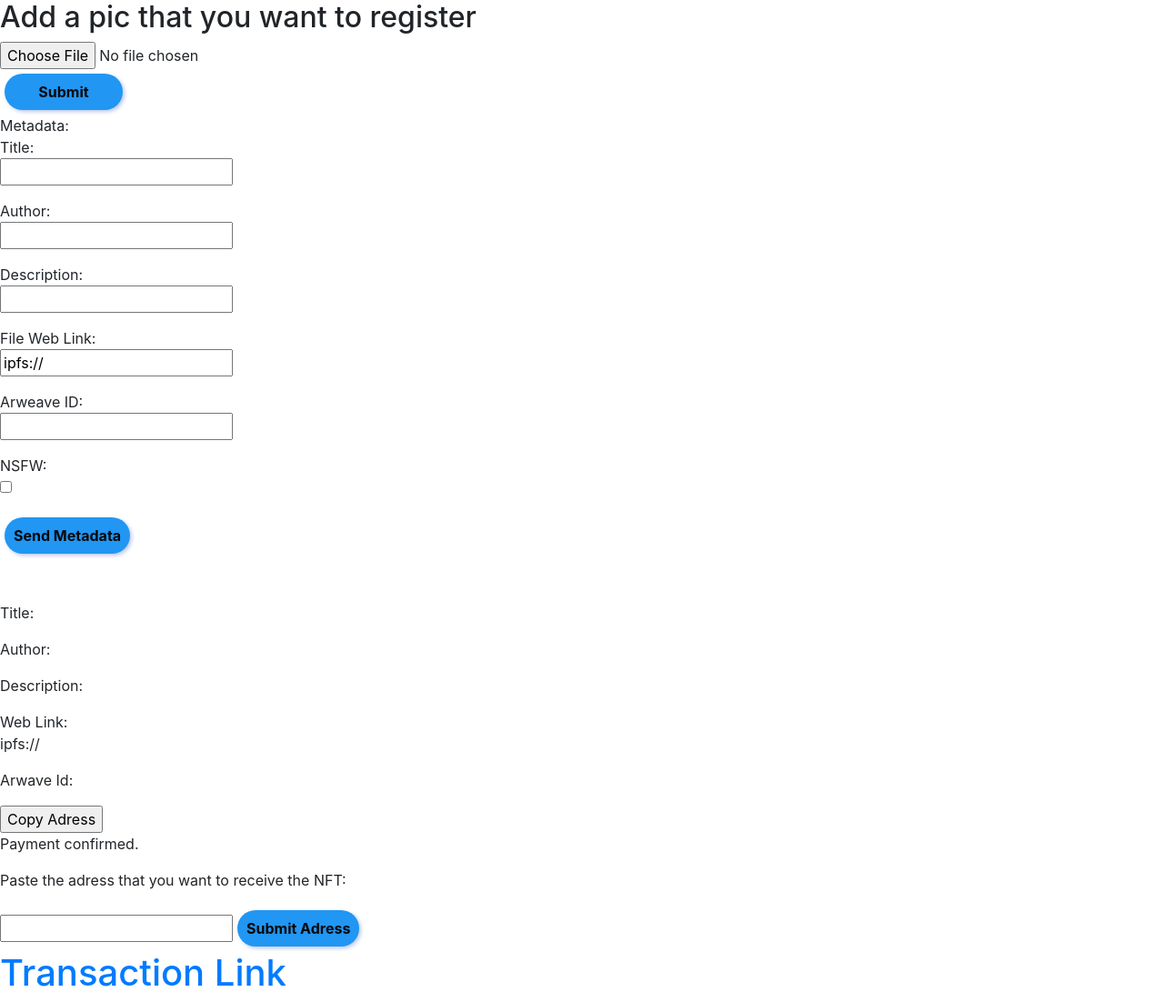
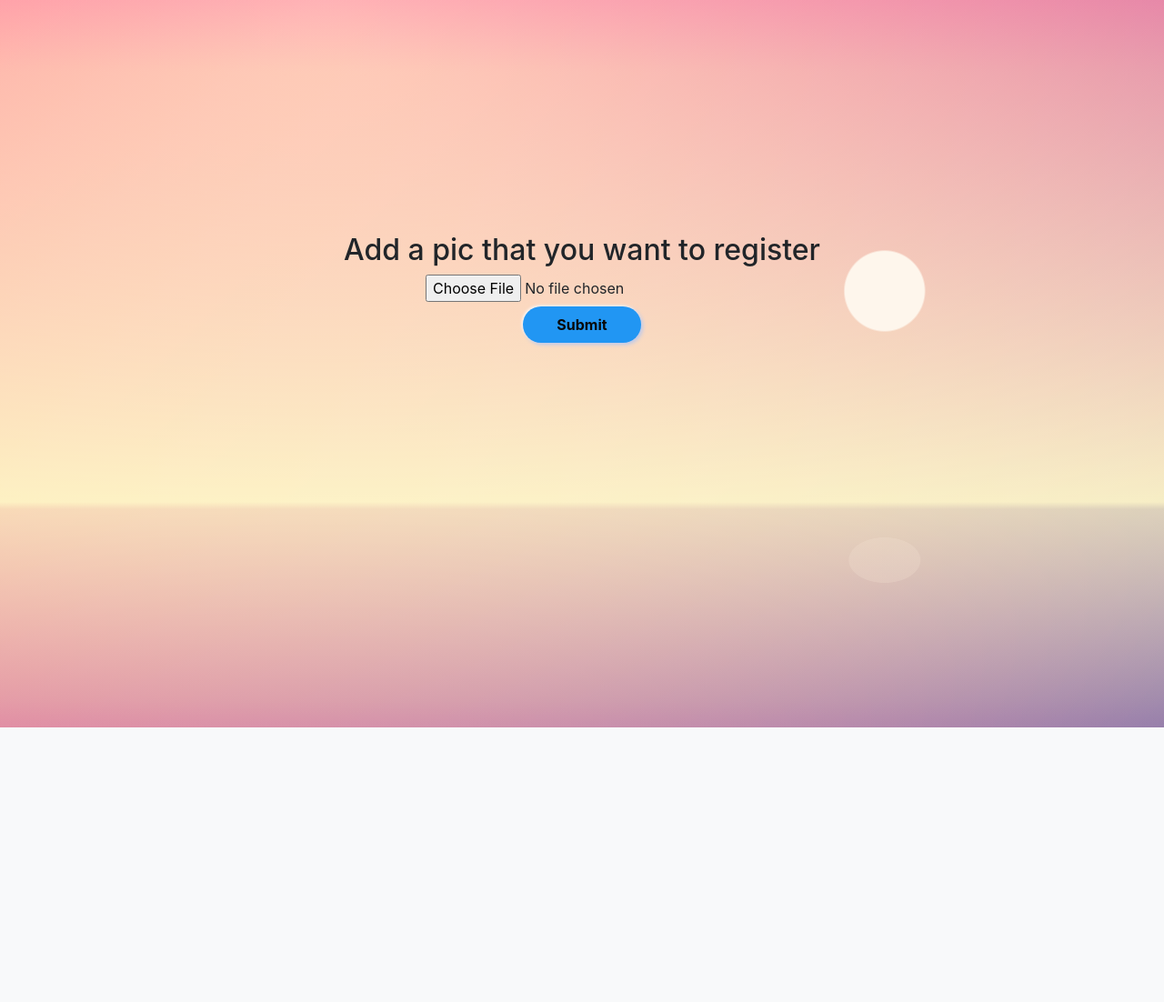
Before and after one commit to MarceloArraes/AdaMinterFinalCs50Harvard, a Django app: page /upload in a window 1280 px wide. Shown: the part 56-1158 px from the top of the page at 91% size. After the commit the page ends 856 px from the top, so only its background shows below. Run offline with Django 3.2, Linux system fonts and the light colour scheme; some libraries are stand-ins or nearby versions.

Commit message:
Improved the looks of the minter, and changed the link to upload

```diff
--- a/minter/nftminter/static/nftminter/styles.css
+++ b/minter/nftminter/static/nftminter/styles.css
@@ -41,7 +41,7 @@ button:active {
   grid-template-areas:
     "div1 div4 div3"
     "div5 div5 div6"
-    "div5 div5 div6";
+    ". . .";
 }
 
 .div1 {
@@ -138,9 +138,64 @@ button:active {
     linear-gradient(180deg, #cd6e8a 0%, #f5eab0 69%, #d6c8a2 70%, #a2758d 100%);
   background-blend-mode: normal, normal, screen, overlay, normal;
 }
+* {
+  box-sizing: border-box;
+}
+body {
+  margin: 0;
+  padding: 0;
+}
+.image-container {
+  height: 100vh;
+  width: 100vw;
+  background: radial-gradient(
+    ellipse farthest-side at 76% 77%,
+    rgba(245, 228, 212, 0.25) 4%,
+    rgba(255, 255, 255, 0) calc(4% + 1px)
+  ),
+  radial-gradient(circle at 76% 40%, #fef6ec 4%, rgba(255, 255, 255, 0) 4.18%),
+  linear-gradient(135deg, #ff0000 0%, #000036 100%),
+  radial-gradient(ellipse at 28% 0%, #ffcfac 0%, rgba(98, 149, 144, 0.5) 100%),
+  linear-gradient(180deg, #cd6e8a 0%, #f5eab0 69%, #d6c8a2 70%, #a2758d 100%);
+background-blend-mode: normal, normal, screen, overlay, normal;
 
-/* .metadata-container,
-.payment-container {
+}
+
+.image_form{
+  padding-top: 20%;
+  outline: 10% solid var(--color-primary-dark);
+  box-shadow: 200px;
+  border-radius: 10px;
+  text-align: center;
+  align-self: center;
+  align-items: center;
+  justify-content: center;
+}
+
+.upload{
+  padding-top: 10%;
+  text-align: center;
+  align-self: center;
+  align-items: center;
+  justify-content: center;
+}
+/*  .projectCreate{
+  align-self: center;
+  align-items: center;
+  justify-content: center;
+}  */
+
+.useradress-container, .payment-container, .metadata-container, .transaction_link, .small_output{
   display: none;
+  padding: 2%;
 }
- */
+.output{
+  background-color: white;
+  box-shadow: 0 4px 8px 0 rgba(0, 0, 0, 0.2), 0 6px 20px 0 rgba(0, 0, 0, 0.19);
+  display: inline-flex;
+  width: 40%;
+  height: auto;
+}
+.content{
+  word-break: break-all;
+}
--- a/minter/nftminter/templates/nftminter/index.html
+++ b/minter/nftminter/templates/nftminter/index.html
@@ -1,5 +1,5 @@
-{% extends "nftminter/layout.html" %} {% block body %}
-
+{% extends "nftminter/layout.html" %}
+{% block body %}
 <div id="initial"></div>
 
 <script>
--- a/minter/nftminter/templates/nftminter/upload.html
+++ b/minter/nftminter/templates/nftminter/upload.html
@@ -3,14 +3,14 @@
 {% block body %}
 
 <div class="image-container" >
-  <h2>Add a pic that you want to register</h2>
-  <form id="image_form" method="post" enctype="multipart/form-data">
+  <form  class="image_form" id="image_form" method="post" enctype="multipart/form-data">
+    <h2>Add a pic that you want to register</h2>
     {% csrf_token %}
         <input id="file" type="file" name="upload" accept="image/*">
         <br>
         <button type="submit">Submit</button>
   </form>
-  <div id="upload"></div>
+  <div id="upload" class="upload"></div>
 </div>
 
 {% if file_url != 'fileURL' %}
@@ -103,7 +103,6 @@
     };
 
     async function displayMetadata() {
-    document.querySelector(".payment-container").style.display = "block";
     if (metadata.nsfw) {
       document.querySelector("#NSFW-checkbox").innerHTML = "NSFW IMAGE";
     } else {
@@ -122,7 +121,15 @@
     console.log(metaAndFee.fee);
 
     document.querySelector('.fee').innerHTML = metaAndFee.fee;
+
     document.querySelector('.content').innerHTML = metaAndFee.wallet.senderadress;
+    document.querySelector(".metadata-container").style.display = "none";
+    document.querySelector(".output").style.width = "20%";
+    //document.querySelector(".output").style.textAlign = "left";
+
+    document.querySelector(".payment-container").style.display = "inline-flex";
+
+
   }
 
          useEffect(() => {
@@ -139,9 +146,9 @@
               //CANCELED i will call it on the submit of the user adress//now i can call for the mint-asset
               //Here i will code the revealing of the className="useradress-container"
               //document.getElementById("submit_img").style.display = "none";
-              document.getElementById("file").style.display = "none";
-              document.querySelector(".metadata-container").style.display = "none";
+              document.querySelector(".payment-adress").style.display = "none";
               document.querySelector(".useradress-container").style.display = "block";
+
               //Register image on IPFS;
               clearInterval(timer);
             }
@@ -168,7 +175,14 @@
       });
       var img = document.getElementById('output');
       var newPath = file_url.replace('/', '');
-      img.src = newPath;
+      if(newPath.length>1){
+        img.src = newPath;
+        document.querySelector(".metadata-container").style.display = "inline-flex";
+        document.querySelector(".metadata-container").style.verticalAlign  = "top";
+        document.querySelector(".image_form").style.display = "none";
+      }
+
+
       }
     }, [file_url]);
 
@@ -259,8 +273,7 @@
     }
 
     return (
-      <div id="projectCreate">
-
+      <div id="projectCreate" className="projectCreate">
         <div className="metadata-container">
           <label>
             Metadata:
@@ -333,9 +346,13 @@
             </div>
           </label>
         </div>
+
+      <img className="output" id="output" alt="" />
+
+      <div>
+
         <div className="payment-container">
           <div>
-            <p><img id="output" width="200" alt="" /><a download={metadata.title+".jpg"}  id="link">{metadata.title}</a></p>
             Title:
             <p>
               <a>{metadata.title}</a>
@@ -360,19 +377,7 @@
               <a id="NSFW-checkbox">{metadata.nsfw}</a>
             </p>
           </div>
-          <div className="payment-fee"></div>
-          <div className="payment-adress">
-            <p className="fee"></p>
-            <p className="content"></p>
-            <input
-              type="submit"
-              value="Copy Adress"
-              id="copy_adress"
-              onClick={copyAdress}
-            />
-          </div>
-        </div>
-        <div className="useradress-container">
+          <div className="useradress-container">
             <p>Payment confirmed.</p>
             <p>Paste the adress that you want to receive the NFT:</p>
             <input id="user_adress" type="text" />
@@ -383,9 +388,27 @@
             >Submit Adress</button>
           </div>
           <div>
-            <h1>
+            <h1 className="transaction_link">
             <a id="transaction_link" href="#">Transaction Link</a></h1>
-            </div>
+          </div>
+          <div className="payment-fee"></div>
+          <div className="payment-adress">
+            <p>Fee Cost:</p>
+            <p className="fee"></p>
+            <p>Send the fee value to this address: </p>
+            <p className="content"></p>
+            <input
+              type="submit"
+              value="Copy Adress"
+              id="copy_adress"
+              onClick={copyAdress}
+            />
+          </div>
+        </div>
+
+      </div>
+
+
       </div>
     );
   }
--- a/minter/nftminter/urls.py
+++ b/minter/nftminter/urls.py
@@ -6,7 +6,6 @@ from django.conf import settings
 
 urlpatterns = [
     path("", views.index, name="index"),
-    path("upload", views.upload, name="upload"),
     path("fees", views.fees, name="fees"),
     path("unsig", views.createUnsig, name="createUnsig"),
     path("login", views.login_view, name="login"),
@@ -15,6 +14,6 @@ urlpatterns = [
     path("node", views.node, name="node"),
     path("balanceCheck", views.balanceCheck, name="balanceCheck"),
     path("mintAsset", views.mintAsset, name="mintAsset"),
-    path("ipfsRegister", views.ipfsRegister, name="ipfsRegister"),
+    path("upload", views.ipfsRegister, name="upload"),
 ]
 urlpatterns += static(settings.MEDIA_URL,document_root=settings.MEDIA_ROOT)
--- a/minter/nftminter/views.py
+++ b/minter/nftminter/views.py
@@ -103,8 +103,6 @@ def node(request):
     cnodeReturned = json.loads(response.content)
     return JsonResponse({"metadata": cnodeReturned["metadata"], 'fee':float(cnodeReturned["fee"])+profitfee, 'wallet':cnodeReturned["wallet"]}, status=201)
 
-def upload(request):
-    return render(request, "nftminter/upload.html")
 
 def fees(request):
     js_1 = 'console.log("Running JavaScript in Python")'
@@ -113,7 +111,6 @@ def fees(request):
     res1
 
     return JsonResponse({"message": "Like retrieved successfully."}, status=201)
-    #return render(request, "nftminter/upload.html")
 
 def login_view(request):
     if request.method == "POST":
```
Also changed, not shown: SendFileToBackend.js (+7 -21 lines).
